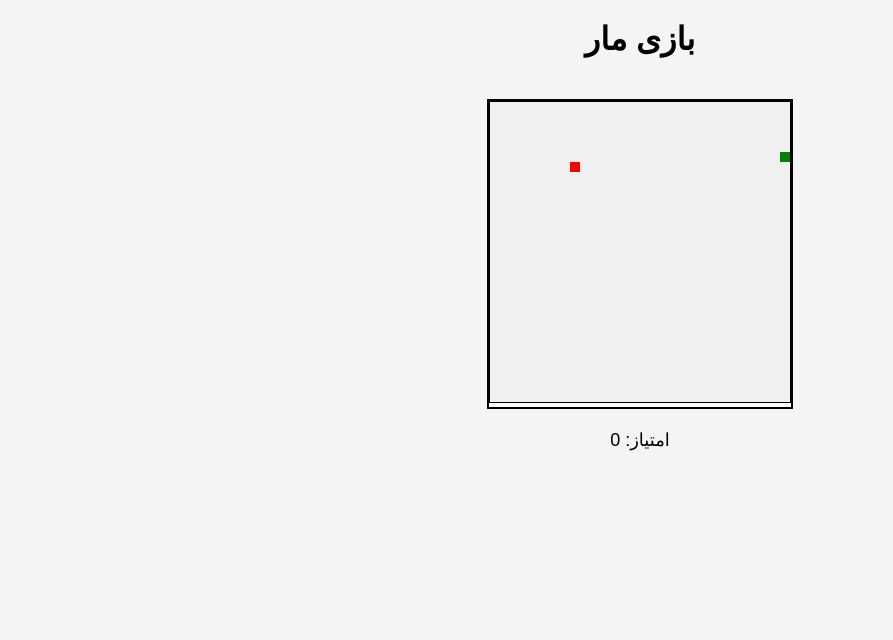
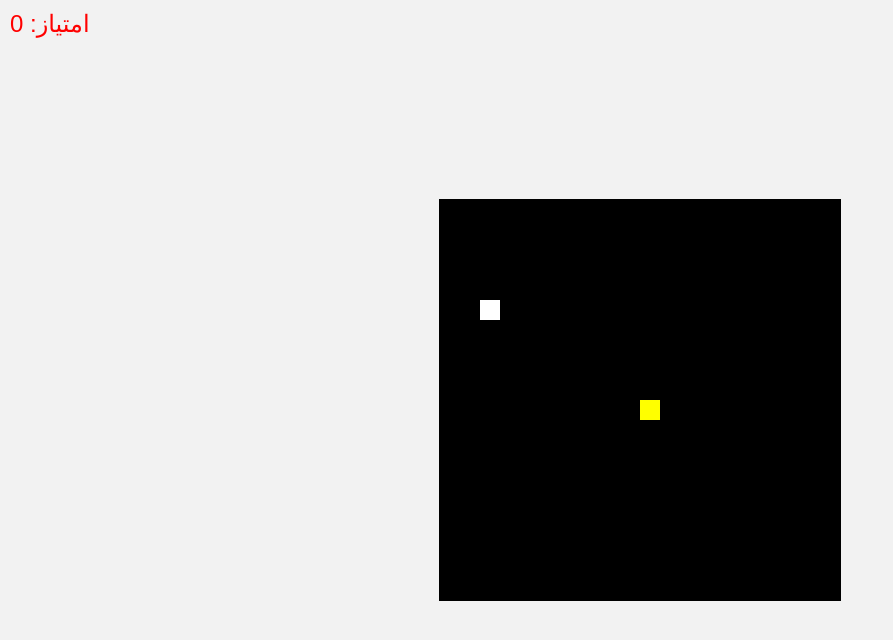
Before and after one commit to 20meysamrezvani02/snake-game, a plain HTML site: page index.html in a window 1280 px wide. Shown: the whole page, without its empty margins (0-893 px from the left). Drawn offline with Linux system fonts and the light colour scheme.

Commit message:
Add files via upload

```diff
--- a/index.html
+++ b/index.html
@@ -1,17 +1,47 @@
 <!DOCTYPE html>
 <html lang="fa">
 <head>
-    <meta charset="UTF-8">
-    <meta name="viewport" content="width=device-width, initial-scale=1.0">
-    <title>بازی مار</title>
-    <link rel="stylesheet" href="style.css">
+  <meta charset="UTF-8">
+  <meta name="viewport" content="width=device-width, initial-scale=1.0">
+  <title>بازی مار</title>
+  <style>
+    body {
+      margin: 0;
+      overflow: hidden;
+      display: flex;
+      justify-content: center;
+      align-items: center;
+      height: 100vh;
+      background-color: #f2f2f2;
+    }
+    canvas {
+      border: 1px solid black;
+      background-color: #000;
+    }
+    #touch-area {
+      position: absolute;
+      top: 0;
+      left: 0;
+      width: 100%;
+      height: 100%;
+      z-index: 10;
+      pointer-events: auto;
+    }
+    #score {
+      position: absolute;
+      top: 10px;
+      left: 10px;
+      color: red;
+      font-size: 24px;
+      font-family: Arial, sans-serif;
+      z-index: 20;
+    }
+  </style>
 </head>
 <body>
-    <h1>بازی مار</h1>
-    <div id="game-container">
-        <canvas id="game-board" width="300" height="300"></canvas>
-    </div>
-    <p id="score">امتیاز: 0</p>
-    <script src="script.js"></script>
+  <canvas id="gameCanvas" width="400" height="400"></canvas>
+  <div id="touch-area"></div>
+  <div id="score">امتیاز: 0</div>
+  <script src="script.js"></script>
 </body>
 </html>
--- a/script.js
+++ b/script.js
@@ -1,126 +1,137 @@
-// تنظیمات بازی
-const canvas = document.getElementById("game-board");
+const canvas = document.getElementById("gameCanvas");
 const ctx = canvas.getContext("2d");
+const touchArea = document.getElementById("touch-area");
+const scoreDisplay = document.getElementById("score");
 
-// اندازه‌ها
-const gridSize = 10;
-const canvasSize = 300;
-const snakeSpeed = 100; // میلی‌ثانیه بین هر حرکت
+const gridSize = 20;
+const canvasSize = 400;
+const gridCount = canvasSize / gridSize;
 
-// وضعیت بازی
-let snake = [{ x: 50, y: 50 }];
-let food = { x: 0, y: 0 };
-let direction = "RIGHT";
-let score = 0;
+let snake = [{ x: 5, y: 5 }];
+let direction = 'RIGHT';
+let food = generateFood();
+let score = 0;  // متغیر برای نگهداری امتیاز
 let gameInterval;
+let speed = 130;  // مدت زمان بین فریم‌ها برای تنظیم سرعت بازی (هر 100 میلی‌ثانیه یک فریم)
 
-// شروع بازی
-function startGame() {
-    score = 0;
-    snake = [{ x: 50, y: 50 }];
-    direction = "RIGHT";
-    generateFood();
-    clearInterval(gameInterval);
-    gameInterval = setInterval(gameLoop, snakeSpeed);
+function generateFood() {
+  const x = Math.floor(Math.random() * gridCount);
+  const y = Math.floor(Math.random() * gridCount);
+  return { x, y };
 }
 
-// رسم صفحه بازی
-function gameLoop() {
-    moveSnake();
-    if (isGameOver()) {
-        alert("بازی تمام شد! امتیاز شما: " + score);
-        startGame();
-        return;
-    }
-    draw();
+function draw() {
+  ctx.clearRect(0, 0, canvas.width, canvas.height);
+
+  // رسم غذا
+  ctx.fillStyle = 'Yellow';
+  ctx.fillRect(food.x * gridSize, food.y * gridSize, gridSize, gridSize);
+
+  // رسم مار
+  // سر مار با رنگ متفاوت
+  ctx.fillStyle = 'white';  // رنگ سر مار
+  ctx.fillRect(snake[0].x * gridSize, snake[0].y * gridSize, gridSize, gridSize);
+
+  // بدن مار با رنگ متفاوت
+  ctx.fillStyle = 'green';  // رنگ بدن مار
+  for (let i = 1; i < snake.length; i++) {
+    ctx.fillRect(snake[i].x * gridSize, snake[i].y * gridSize, gridSize, gridSize);
   }
 
   // حرکت مار
-function moveSnake() {
-    const head = { ...snake[0] };
+  let head = { ...snake[0] };
+  if (direction === 'UP') head.y--;
+  if (direction === 'DOWN') head.y++;
+  if (direction === 'LEFT') head.x--;
+  if (direction === 'RIGHT') head.x++;
 
-    switch (direction) {
-        case "UP":
-            head.y -= gridSize;
-            break;
-        case "DOWN":
-            head.y += gridSize;
-            break;
-        case "LEFT":
-            head.x -= gridSize;
-            break;
-        case "RIGHT":
-            head.x += gridSize;
-            break;
-    }
+  // برخورد با دیوار و بازگشت از طرف مخالف
+  if (head.x < 0) head.x = gridCount - 1;  // برخورد با دیوار چپ
+  if (head.x >= gridCount) head.x = 0;     // برخورد با دیوار راست
+  if (head.y < 0) head.y = gridCount - 1;  // برخورد با دیوار بالا
+  if (head.y >= gridCount) head.y = 0;     // برخورد با دیوار پایین
 
   snake.unshift(head);
+  if (head.x === food.x && head.y === food.y) {
+    food = generateFood();
+    score += 10;  // افزایش امتیاز
+    scoreDisplay.textContent = `امتیاز: ${score}`;  // به روز رسانی نمایش امتیاز
 
-    // برخورد با غذا
-    if (head.x === food.x && head.y === food.y) {
-        score += 10;
-        generateFood();
+    // افزایش سرعت بازی پس از خوردن غذا
+    speed = Math.max(50, speed - 10);  // سرعت را کاهش دهید تا بازی سریعتر شود (حداقل 50 میلی‌ثانیه)
+    clearInterval(gameInterval);  // متوقف کردن تایمر قبلی
+    gameInterval = setInterval(draw, speed);  // شروع تایمر جدید با سرعت بالاتر
   } else {
     snake.pop();
   }
+
+  // بررسی برخورد مار با خود
+  if (isCollision(head)) {
+    clearInterval(gameInterval);
+    alert(`بازی تمام شد! امتیاز شما: ${score}`);
+  }
 }
 
-// بررسی برخورد با دیوار یا بدن مار
-function isGameOver() {
-    const head = snake[0];
-
-    // برخورد با دیوار
-    if (head.x < 0 || head.x >= canvasSize || head.y < 0 || head.y >= canvasSize) {
-        return true;
-    }
-
-    // برخورد با بدن مار
+function isCollision(head) {
   for (let i = 1; i < snake.length; i++) {
     if (head.x === snake[i].x && head.y === snake[i].y) {
       return true;
     }
   }
-
   return false;
 }
 
-// رسم صفحه
-function draw() {
-    ctx.clearRect(0, 0, canvas.width, canvas.height);
+function startGame() {
+  gameInterval = setInterval(draw, speed);
+}
 
-    // رسم مار
-    snake.forEach(segment => {
-        ctx.fillStyle = "green";
-        ctx.fillRect(segment.x, segment.y, gridSize, gridSize);
+// متغیرها برای ذخیره موقعیت‌های لمسی
+let startX = 0;
+let startY = 0;
+let isTouching = false;
+
+// تشخیص جهت کشیدن انگشت برای تغییر جهت حرکت مار
+function handleTouchMove(event) {
+  if (!isTouching) return;
+
+  const touchX = event.touches[0].clientX;
+  const touchY = event.touches[0].clientY;
+
+  const deltaX = touchX - startX;
+  const deltaY = touchY - startY;
+
+  if (Math.abs(deltaX) > Math.abs(deltaY)) {
+    if (deltaX > 0 && direction !== 'LEFT') {
+      direction = 'RIGHT';
+    } else if (deltaX < 0 && direction !== 'RIGHT') {
+      direction = 'LEFT';
+    }
+  } else {
+    if (deltaY > 0 && direction !== 'UP') {
+      direction = 'DOWN';
+    } else if (deltaY < 0 && direction !== 'DOWN') {
+      direction = 'UP';
+    }
+  }
+
+  // به روزرسانی موقعیت شروع برای حرکت بعدی
+  startX = touchX;
+  startY = touchY;
+}
+
+// شروع ردیابی لمسی
+touchArea.addEventListener('touchstart', (event) => {
+  isTouching = true;
+  startX = event.touches[0].clientX;
+  startY = event.touches[0].clientY;
 });
 
-    // رسم غذا
-    ctx.fillStyle = "red";
-    ctx.fillRect(food.x, food.y, gridSize, gridSize);
-
-    // رسم امتیاز
-    document.getElementById("score").innerText = "امتیاز: " + score;
-}
-
-// تولید مکان تصادفی برای غذا
-function generateFood() {
-    const x = Math.floor(Math.random() * (canvasSize / gridSize)) * gridSize;
-    const y = Math.floor(Math.random() * (canvasSize / gridSize)) * gridSize;
-    food = { x, y };
-}
-
-// کنترل جهت حرکت مار با دکمه‌ها
-document.addEventListener("keydown", event => {
-    if (event.key === "ArrowUp" && direction !== "DOWN") {
-        direction = "UP";
-    } else if (event.key === "ArrowDown" && direction !== "UP") {
-        direction = "DOWN";
-    } else if (event.key === "ArrowLeft" && direction !== "RIGHT") {
-        direction = "LEFT";
-    } else if (event.key === "ArrowRight" && direction !== "LEFT") {
-        direction = "RIGHT";
-    }
+// پایان ردیابی لمسی
+touchArea.addEventListener('touchend', () => {
+  isTouching = false;
 });
 
-// شروع بازی به طور خودکار
+// ردیابی حرکت‌های لمسی
+touchArea.addEventListener('touchmove', handleTouchMove);
+
 startGame();
```
Lines whose indentation alone changed are shown as unchanged.
